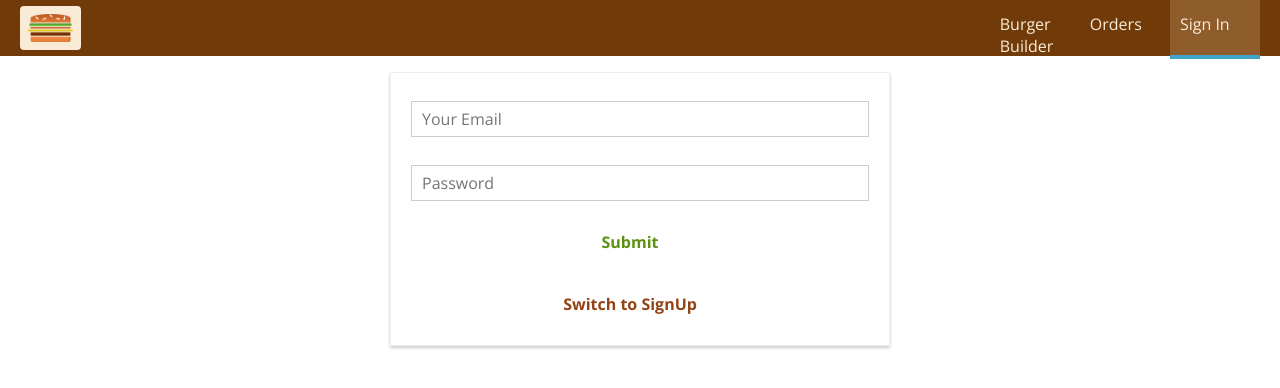
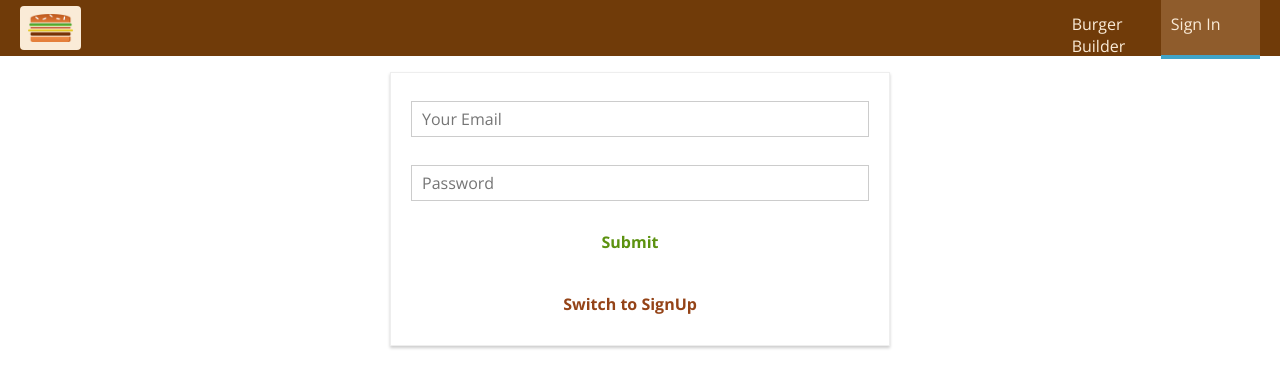
Before and after one commit to janko101/burger-builder-app, a React (Create React App) app: page /auth in a window 1280 px wide. Shown: the top 388 px of the page. Built offline with nearby package versions, Linux system fonts and the light colour scheme.

Commit message:
Shows the Orders Navlink only if user is authenticated

```diff
--- a/src/Components/NavigationItems.jsx
+++ b/src/Components/NavigationItems.jsx
@@ -8,9 +8,11 @@ const NavigationItems = (props) => (
       <NavLink to="/" exact activeClassName={classes.active}>
         Burger Builder
       </NavLink>
-      <NavLink to="/orders" activeClassName={classes.active}>
-        Orders
-      </NavLink>
+      {props.isAuth ? (
+        <NavLink to="/orders" activeClassName={classes.active}>
+          Orders
+        </NavLink>
+      ) : null}
       {props.isAuth ? (
         <NavLink to="/logout" activeClassName={classes.active}>
           Sign Out
```
